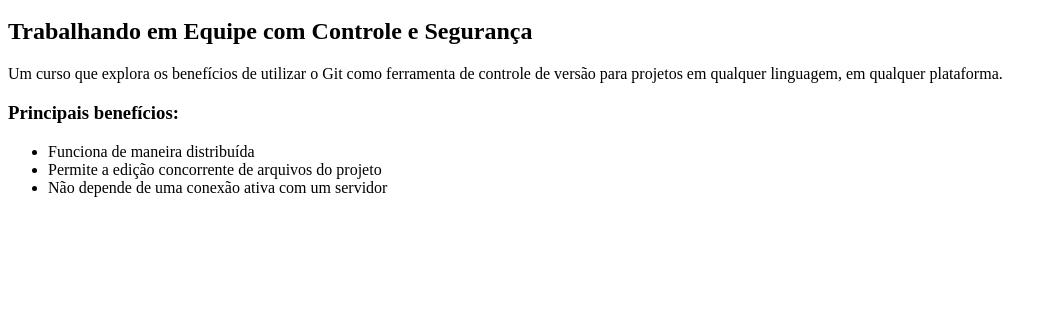
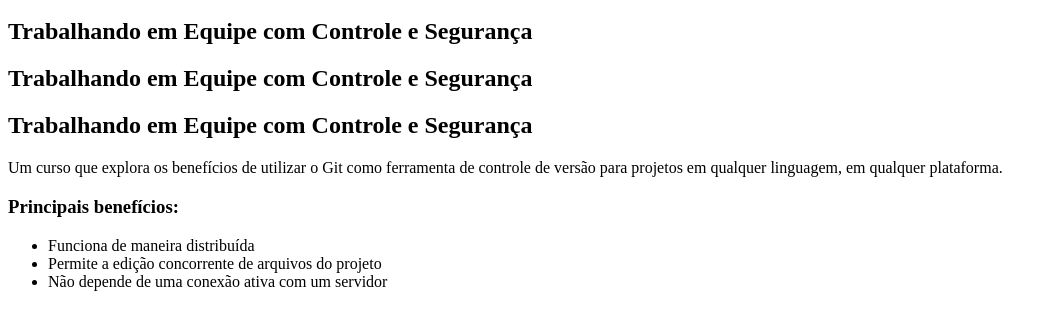
Before and after one commit to raphaealves91/curso-git, a plain HTML site: page index.html in a window 1280 px wide. Shown: the part 48-378 px from the top of the page, without its empty margins (0-1057 px from the left). Drawn offline with Linux system fonts and the light colour scheme.

Commit message:
Teste do prompt git status

```diff
--- a/index.html
+++ b/index.html
@@ -4,6 +4,8 @@
     <body>
         <h1>Git</h1>
         <h2>Trabalhando em Equipe com Controle e Segurança</h2>
+		<h2>Trabalhando em Equipe com Controle e Segurança</h2>
+		<h2>Trabalhando em Equipe com Controle e Segurança</h2>
 
         <p>Um curso que explora os benefícios de utilizar o Git como ferramenta de controle de versão para projetos em qualquer linguagem, em qualquer plataforma.</p>
 
```
